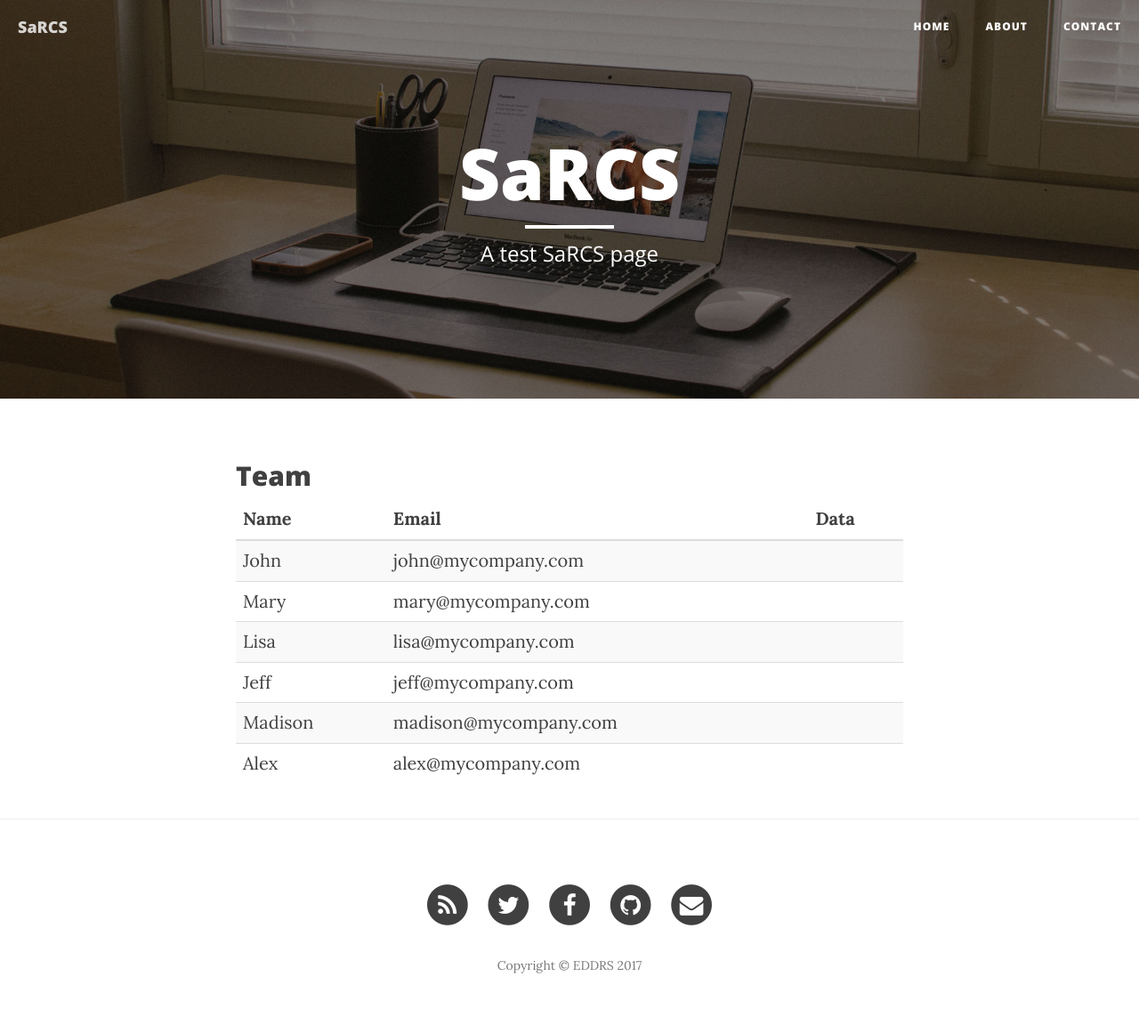
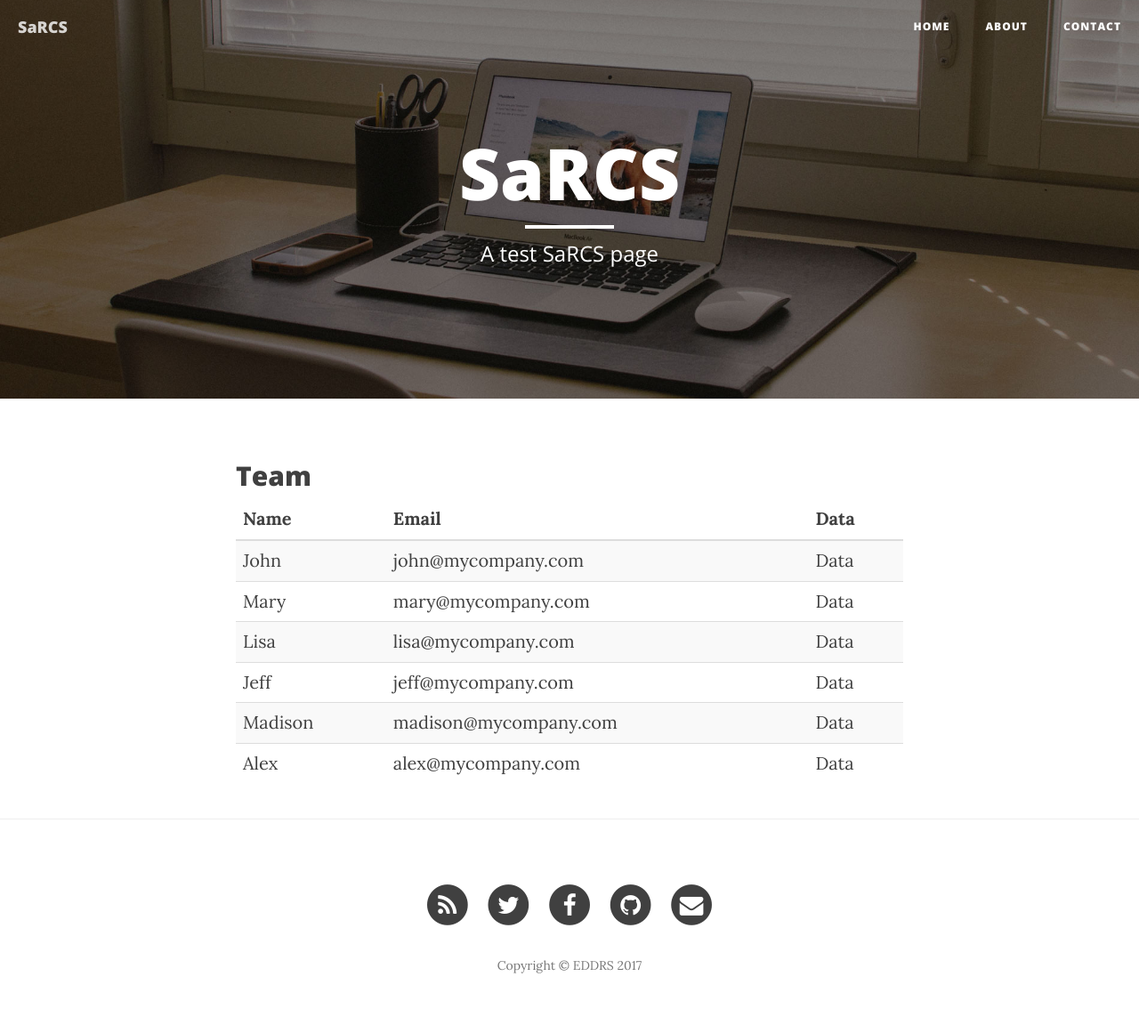
Before and after one commit to craigkg/craigkg.github.io, a Jekyll site: the page built from index.html, in a window 1280 px wide. Shown: the whole page at 89% size. Built offline with Jekyll 4.4.1, drawn with Linux system fonts in a browser that asks for light colours; nearby versions of some CDN libraries; the list of posts is cut into pages by our own code.

Commit message:
Update index.html

```diff
--- a/index.html
+++ b/index.html
@@ -17,7 +17,7 @@
             <tr>
                 <td>{{team.name}}</td>
                 <td>{{team.email}}</td>
-                <td>{{team.data}}</td>
+                <td><a href="/data/{{team.shortname}}/index.html">Data</a></td>
             </tr>
             {% endfor %}
         </tbody>
```
